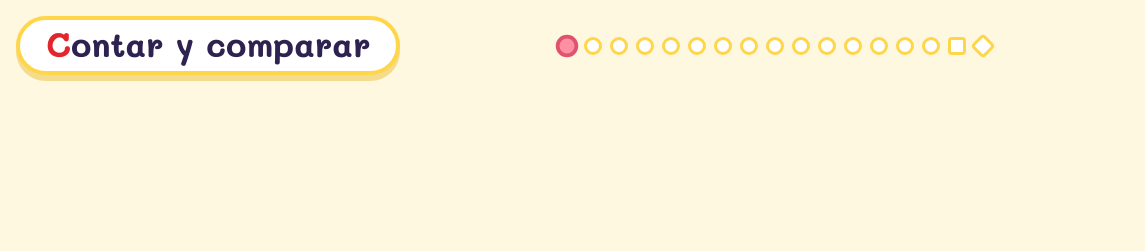
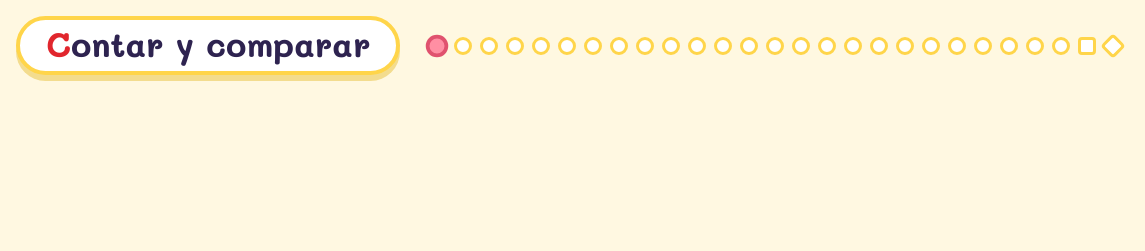
Before and after one commit to LucraftAlchemy/preescolar, a plain HTML site: page public/contar-comparar/index.html in a window 1280 px wide. Shown: the top 251 px of the page, 0-1145 px from the left. Drawn offline with Linux system fonts and the light colour scheme.

Commit message:
Contar y comparar: carros, pinos, esferas, lupas y lápices
Co-Authored-By: Claude Opus 5.5 <noreply@anthropic.com>
Claude-Session: https://claude.ai/code/session_01QTTxY1uhHRgifc2KdycrgQ

```diff
--- a/public/contar-comparar/index.html
+++ b/public/contar-comparar/index.html
@@ -4,12 +4,12 @@
 <meta charset="utf-8">
 <meta name="viewport" content="width=device-width, initial-scale=1">
 <title>Contar y comparar</title>
-<meta name="description" content="Para proyectar en preescolar: contar del 1 al 10 con palmadas y saltos, y decir dónde hay más manzanas, peras, corazones o triángulos.">
+<meta name="description" content="Para proyectar en preescolar: contar del 1 al 10 con palmadas y saltos, y decir dónde hay más manzanas, peras, corazones, triángulos, carros, pinos, esferas, lupas o lápices.">
 <meta property="og:type" content="website">
 <meta property="og:site_name" content="Preescolar">
 <meta property="og:locale" content="es_MX">
 <meta property="og:title" content="Contar y comparar">
-<meta property="og:description" content="Para proyectar en preescolar: contar del 1 al 10 con palmadas y saltos, y decir dónde hay más manzanas, peras, corazones o triángulos.">
+<meta property="og:description" content="Para proyectar en preescolar: contar del 1 al 10 con palmadas y saltos, y decir dónde hay más manzanas, peras, corazones, triángulos, carros, pinos, esferas, lupas o lápices.">
 <meta property="og:url" content="https://preescolar.lucraft.com.mx/contar-comparar/">
 <meta property="og:image" content="https://preescolar.lucraft.com.mx/og.jpg">
 <meta property="og:image:width" content="1200">
@@ -140,12 +140,20 @@ button { font: inherit; color: inherit; cursor: pointer; }
   'use strict';
   const RONDAS = [[3, 'manzana', 5, 'pera'], [6, 'corazon', 2, 'triangulo'], [4, 'manzana', 7, 'manzana'], [8, 'pera', 5, 'corazon'], [2, 'triangulo', 6, 'triangulo'],
     [7, 'corazon', 4, 'manzana'], [5, 'pera', 9, 'triangulo'], [1, 'manzana', 4, 'corazon'], [10, 'triangulo', 6, 'pera'], [3, 'corazon', 3, 'corazon'],
-    [9, 'manzana', 7, 'pera'], [4, 'triangulo', 8, 'corazon'], [6, 'pera', 5, 'manzana'], [2, 'corazon', 9, 'triangulo'], [5, 'manzana', 5, 'pera']];
+    [9, 'manzana', 7, 'pera'], [4, 'triangulo', 8, 'corazon'], [6, 'pera', 5, 'manzana'], [2, 'corazon', 9, 'triangulo'],
+    [4, 'carro', 6, 'pino'], [7, 'esfera', 3, 'lupa'], [5, 'lapiz', 8, 'lapiz'], [9, 'pino', 6, 'carro'], [2, 'lupa', 5, 'esfera'],
+    [6, 'carro', 6, 'carro'], [8, 'lapiz', 4, 'pino'], [3, 'esfera', 10, 'esfera'], [7, 'lupa', 9, 'lapiz'], [5, 'pino', 3, 'carro'],
+    [5, 'manzana', 5, 'pera']];
   const FIG = {
     manzana: ['manzana', 'manzanas', '<path d="M50 30 C30 18 10 32 12 56 C14 80 32 94 50 86 C68 94 86 80 88 56 C90 32 70 18 50 30 Z" fill="#F0454B" stroke="#2E2350" stroke-width="6" stroke-linejoin="round"/><path d="M50 30 C50 22 52 14 58 8" fill="none" stroke="#2E2350" stroke-width="6" stroke-linecap="round"/><path d="M56 18 C66 6 82 8 84 14 C74 22 62 22 56 18 Z" fill="#6CC24A" stroke="#2E2350" stroke-width="4" stroke-linejoin="round"/><ellipse cx="32" cy="46" rx="6" ry="10" fill="#FFFFFF" opacity=".5"/>'],
     pera: ['pera', 'peras', '<path d="M50 14 C40 14 38 26 38 36 C38 46 20 54 20 72 C20 88 34 96 50 96 C66 96 80 88 80 72 C80 54 62 46 62 36 C62 26 60 14 50 14 Z" fill="#B7DB4B" stroke="#2E2350" stroke-width="6" stroke-linejoin="round"/><path d="M50 14 C50 10 52 6 56 4" fill="none" stroke="#2E2350" stroke-width="5" stroke-linecap="round"/><path d="M54 10 C62 2 74 4 76 8 C68 14 60 14 54 10 Z" fill="#6CC24A" stroke="#2E2350" stroke-width="4" stroke-linejoin="round"/><ellipse cx="36" cy="70" rx="5" ry="9" fill="#FFFFFF" opacity=".5"/>'],
     corazon: ['corazón', 'corazones', '<path d="M50 88 C20 66 8 50 8 34 C8 20 19 10 32 10 C40 10 46 14 50 22 C54 14 60 10 68 10 C81 10 92 20 92 34 C92 50 80 66 50 88 Z" fill="#FF6FA8" stroke="#2E2350" stroke-width="6" stroke-linejoin="round"/><ellipse cx="28" cy="30" rx="6" ry="9" fill="#FFFFFF" opacity=".5"/>'],
-    triangulo: ['triángulo', 'triángulos', '<path d="M50 10 L92 88 L8 88 Z" fill="#5A9CF0" stroke="#2E2350" stroke-width="6" stroke-linejoin="round"/>']
+    triangulo: ['triángulo', 'triángulos', '<path d="M50 10 L92 88 L8 88 Z" fill="#5A9CF0" stroke="#2E2350" stroke-width="6" stroke-linejoin="round"/>'],
+    carro: ['carro', 'carros', '<path d="M10 66 L10 52 C10 46 14 44 20 44 L28 44 L38 28 C40 25 43 24 46 24 L66 24 C70 24 72 26 74 29 L82 44 L86 44 C90 44 92 48 92 52 L92 66 Z" fill="#FF8A3D" stroke="#2E2350" stroke-width="6" stroke-linejoin="round"/><path d="M42 42 L48 32 L58 32 L58 42 Z M64 42 L64 32 L70 32 L75 42 Z" fill="#BDE6FF" stroke="#2E2350" stroke-width="4" stroke-linejoin="round"/><circle cx="30" cy="68" r="11" fill="#5A5A6E" stroke="#2E2350" stroke-width="6"/><circle cx="74" cy="68" r="11" fill="#5A5A6E" stroke="#2E2350" stroke-width="6"/>'],
+    pino: ['pino', 'pinos', '<path d="M50 6 L74 40 L62 40 L82 66 L66 66 L88 88 L12 88 L34 66 L18 66 L38 40 L26 40 Z" fill="#3FB46B" stroke="#2E2350" stroke-width="6" stroke-linejoin="round"/><rect x="42" y="88" width="16" height="10" fill="#9A6332" stroke="#2E2350" stroke-width="5"/>'],
+    esfera: ['esfera', 'esferas', '<rect x="40" y="8" width="20" height="14" rx="3" fill="#FFD43B" stroke="#2E2350" stroke-width="5"/><circle cx="50" cy="58" r="36" fill="#E8414B" stroke="#2E2350" stroke-width="6"/><path d="M16 52 C34 62 66 62 84 52" fill="none" stroke="#FFD43B" stroke-width="6" stroke-linecap="round"/><ellipse cx="36" cy="42" rx="6" ry="9" fill="#FFFFFF" opacity=".55"/>'],
+    lupa: ['lupa', 'lupas', '<path d="M60 60 L88 88" stroke="#2E2350" stroke-width="16" stroke-linecap="round"/><path d="M60 60 L88 88" stroke="#9A6332" stroke-width="8" stroke-linecap="round"/><circle cx="40" cy="40" r="30" fill="#CDEBFF" stroke="#2E2350" stroke-width="7"/><path d="M26 30 C30 22 38 18 46 18" fill="none" stroke="#FFFFFF" stroke-width="6" stroke-linecap="round"/>'],
+    lapiz: ['lápiz', 'lápices', '<g transform="rotate(-45 50 50)"><rect x="10" y="38" width="62" height="24" fill="#FFD43B" stroke="#2E2350" stroke-width="5" stroke-linejoin="round"/><rect x="2" y="38" width="12" height="24" rx="4" fill="#FF8FA3" stroke="#2E2350" stroke-width="5"/><path d="M72 38 L96 50 L72 62 Z" fill="#F3CFA0" stroke="#2E2350" stroke-width="5" stroke-linejoin="round"/><path d="M88 46 L96 50 L88 54 Z" fill="#2E2350"/></g>']
   };
   const nom = (n, f) => `${NUM[n]} ${n === 1 ? FIG[f][0] : FIG[f][1]}`;
   const NUM = ['cero', 'una', 'dos', 'tres', 'cuatro', 'cinco', 'seis', 'siete', 'ocho', 'nueve', 'diez'];
```
